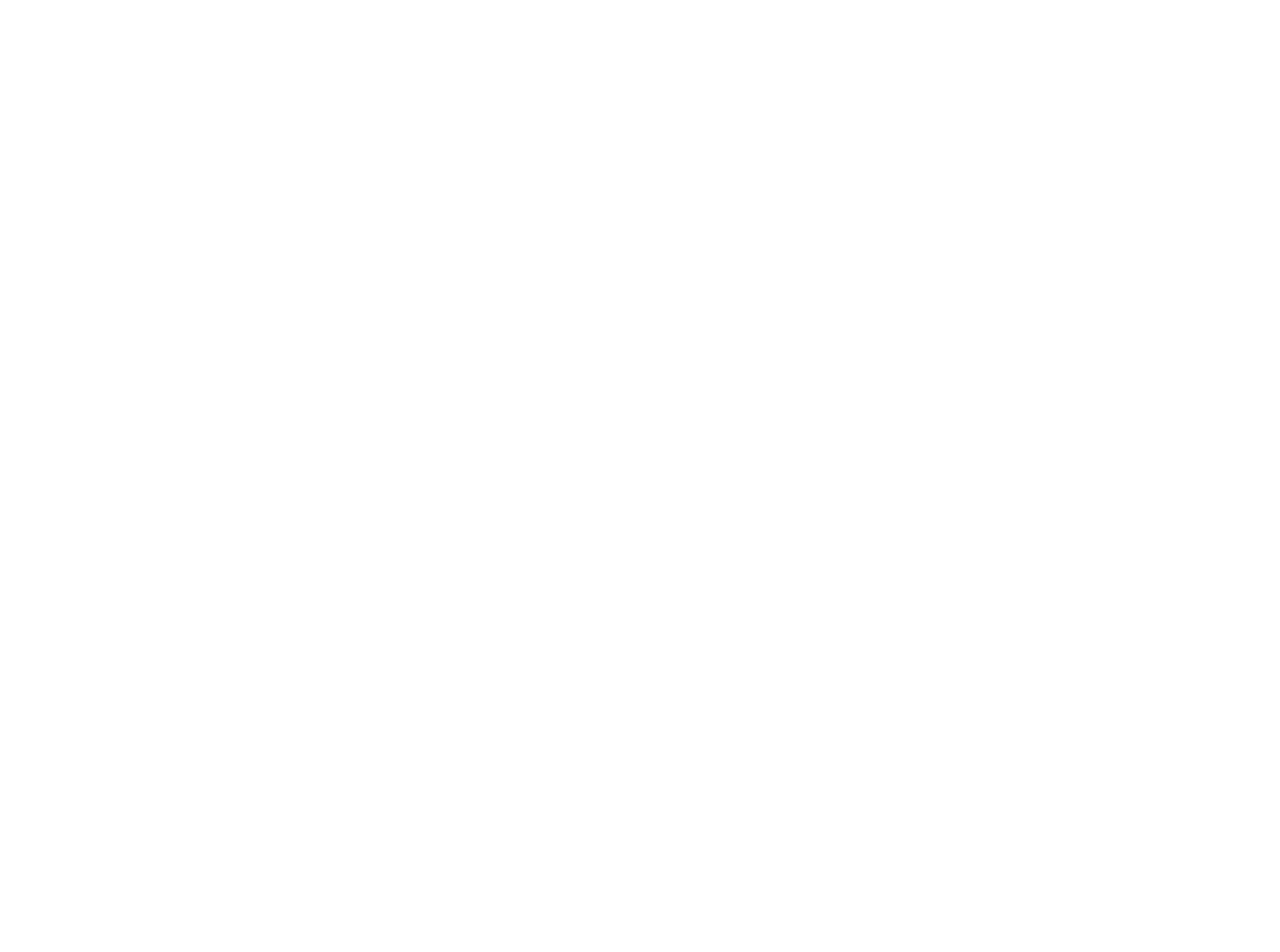
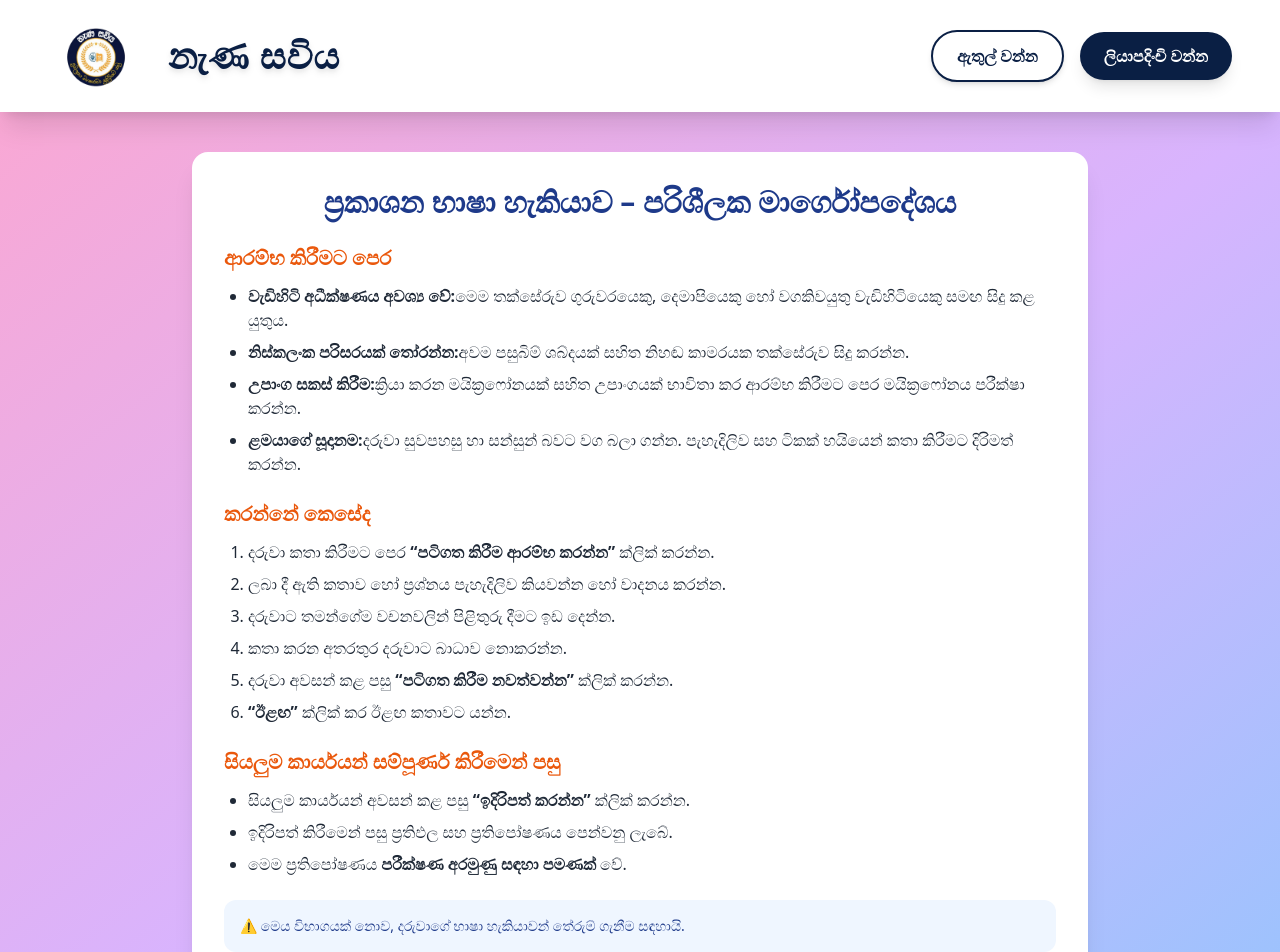
Before and after one commit to DulankaEdiriweera/Nena-Sawiya, a React (Create React App) app in the folder frontend/: page /elduserguide in a window 1280 px wide. Before the commit this address had no page. Shown: the top 952 px of the page. Before the commit the page ends 800 px from the top, so only its background shows below. Built offline with nearby package versions, Linux system fonts and the light colour scheme.

Commit message:
Add a User Guide page for Eld assessment and add the header to the eld components

```diff
--- a/frontend/src/App.js
+++ b/frontend/src/App.js
@@ -3,7 +3,7 @@ import "./App.css";
 import { BrowserRouter as Router, Routes, Route } from "react-router-dom";
 import StoryAssessment from "./EldComponent/StoryAssessment";
 import EldResults from "./EldComponent/EldResults";
-
+import ELDUserGuide from "./EldComponent/EldUserGuide";
 import VisualDiscriminationHome from "./pages/visualDiscriminationPages/VisualDisciminationHome";
 import StudentAdvicePageDis from "./pages/visualDiscriminationPages/DiscriminationAdvices";
 import Level1Discrimination from "./pages/visualDiscriminationPages/DiscriminationLevel1AllInOne";
@@ -22,7 +22,7 @@ function App() {
         <Route path="/" element={<Home />} />
         <Route path="/story" element={<StoryAssessment />} />
         <Route path="/eldResults" element={<EldResults />} />
-
+        <Route path="/elduserguide" element={<ELDUserGuide/>}/>
         <Route path="/visual" element={<VisualDiscriminationHome />} />
         <Route path="/visualDisAdvices" element={<StudentAdvicePageDis />} />
         <Route path="/level1allin1" element={<Level1Discrimination />} />
--- a/frontend/src/Components/Home.jsx
+++ b/frontend/src/Components/Home.jsx
@@ -17,7 +17,7 @@ const Home = () => {
       color: "from-pink-400 to-rose-500",
       bgColor: "bg-gradient-to-br from-pink-100 to-rose-100",
       emoji: "💬",
-      path: "/story"
+      path: "/elduserguide"
     },
     {
       id: 2,
--- a/frontend/src/EldComponent/EldResults.jsx
+++ b/frontend/src/EldComponent/EldResults.jsx
@@ -1,5 +1,6 @@
 import React from "react";
 import { useLocation, useNavigate } from "react-router-dom";
+import Header from "../Components/Header";
 
 function ResultPage() {
   const location = useLocation();
@@ -25,17 +26,21 @@ function ResultPage() {
   }
 
   return (
+    <div>
+      <div>
+        <Header />
+      </div>
       <div className="min-h-screen flex items-center justify-center bg-gradient-to-br from-pink-300 via-purple-300 to-blue-300 p-6 relative overflow-hidden">
         {/* Floating Decorations Layer */}
         <div className="absolute inset-0 pointer-events-none overflow-hidden z-0 hidden md:block">
           {/* Top Left */}
-        <div className="absolute top-10 left-10 w-40 h-40 bg-pink-700 rounded-full opacity-30 animate-bounce"></div>
+          <div className="absolute top-10 left-10 w-40 h-40 bg-pink-700 rounded-full opacity-30"></div>
           <div className="absolute top-28 left-16 text-pink-400 text-7xl animate-pulse">
             ✨
           </div>
 
           {/* Top Right */}
-        <div className="absolute top-20 right-16 w-40 h-40 bg-yellow-500 rounded-full opacity-30 animate-bounce delay-300"></div>
+          <div className="absolute top-20 right-16 w-40 h-40 bg-yellow-500 rounded-full opacity-30 delay-300"></div>
           <div className="absolute top-32 right-5 text-yellow-400 text-6xl animate-pulse delay-500">
             ⭐
           </div>
@@ -44,16 +49,16 @@ function ResultPage() {
           <div className="absolute top-1/2 left-6 w-14 h-14 bg-purple-700 rounded-full opacity-30 animate-pulse"></div>
 
           {/* Middle Right */}
-        <div className="absolute top-1/2 right-6 w-14 h-14 bg-blue-700 rounded-full opacity-30 animate-bounce delay-700"></div>
+          <div className="absolute top-1/2 right-6 w-14 h-14 bg-blue-700 rounded-full opacity-30 delay-700"></div>
 
           {/* Bottom Left */}
-        <div className="absolute bottom-5 left-5 w-20 h-20 bg-cyan-800 rounded-full opacity-30 animate-bounce delay-500"></div>
+          <div className="absolute bottom-5 left-5 w-20 h-20 bg-cyan-800 rounded-full opacity-30 delay-500"></div>
           <div className="absolute bottom-32 left-14 text-purple-400 text-8xl animate-pulse">
             🎨
           </div>
 
           {/* Bottom Right */}
-        <div className="absolute bottom-10 right-14 w-40 h-40 bg-green-700 rounded-full opacity-30 animate-bounce delay-1000"></div>
+          <div className="absolute bottom-10 right-14 w-40 h-40 bg-green-700 rounded-full opacity-30 delay-1000"></div>
           <div className="absolute bottom-40 right-10 text-red-400 text-7xl animate-pulse delay-700">
             🎈
           </div>
@@ -101,6 +106,7 @@ function ResultPage() {
           <div className="absolute bottom-0 left-0 w-full h-4 bg-gradient-to-r from-purple-400 via-blue-400 via-green-400 via-yellow-400 to-red-400 rounded-b-3xl"></div>
         </div>
       </div>
+    </div>
   );
 }
 
--- /dev/null
+++ b/frontend/src/EldComponent/EldUserGuide.jsx
@@ -0,0 +1,115 @@
+import React from "react";
+import { Link } from "react-router-dom";
+import Header from "../Components/Header";
+
+const ELDUserGuide = () => {
+  return (
+    <div>
+      <div>
+        <Header />
+      </div>
+      <div
+        className="min-h-screen bg-gradient-to-br from-pink-300 via-purple-300 to-blue-300
+                    flex justify-center items-start py-10 px-4"
+      >
+        <div className="max-w-4xl w-full bg-white shadow-xl rounded-2xl p-8">
+          {/* Title */}
+          <h1 className="text-2xl md:text-3xl font-bold text-center text-blue-900 mb-6">
+            ප්‍රකාශන භාෂා හැකියාව – පරිශීලක මාර්ගෝපදේශය
+          </h1>
+
+          {/* Section: Before You Start */}
+          <section className="mb-6">
+            <h2 className="text-xl font-semibold text-orange-600 mb-3">
+              ආරම්භ කිරීමට පෙර
+            </h2>
+
+            <ul className="list-disc pl-6 space-y-2 text-gray-800">
+              <li>
+                <strong>වැඩිහිටි අධීක්ෂණය අවශ්‍ය වේ:</strong>
+                මෙම තක්සේරුව ගුරුවරයෙකු, දෙමාපියෙකු හෝ වගකිවයුතු වැඩිහිටියෙකු
+                සමඟ සිදු කළ යුතුය.
+              </li>
+              <li>
+                <strong>නිස්කලංක පරිසරයක් තෝරන්න:</strong>
+                අවම පසුබිම් ශබ්දයක් සහිත නිහඬ කාමරයක තක්සේරුව සිදු කරන්න.
+              </li>
+              <li>
+                <strong>උපාංග සකස් කිරීම:</strong>
+                ක්‍රියා කරන මයික්‍රෆෝනයක් සහිත උපාංගයක් භාවිතා කර ආරම්භ කිරීමට
+                පෙර මයික්‍රෆෝනය පරීක්ෂා කරන්න.
+              </li>
+              <li>
+                <strong>ළමයාගේ සූදානම:</strong>
+                දරුවා සුවපහසු හා සන්සුන් බවට වග බලා ගන්න. පැහැදිලිව සහ ටිකක්
+                හයියෙන් කතා කිරීමට දිරිමත් කරන්න.
+              </li>
+            </ul>
+          </section>
+
+          {/* Section: How to Do */}
+          <section className="mb-6">
+            <h2 className="text-xl font-semibold text-orange-600 mb-3">
+              කරන්නේ කෙසේද
+            </h2>
+
+            <ol className="list-decimal pl-6 space-y-2 text-gray-800">
+              <li>
+                දරුවා කතා කිරීමට පෙර <strong>“පටිගත කිරීම ආරම්භ කරන්න”</strong>{" "}
+                ක්ලික් කරන්න.
+              </li>
+              <li>
+                ලබා දී ඇති කතාව හෝ ප්‍රශ්නය පැහැදිලිව කියවන්න හෝ වාදනය කරන්න.
+              </li>
+              <li>දරුවාට තමන්ගේම වචනවලින් පිළිතුරු දීමට ඉඩ දෙන්න.</li>
+              <li>කතා කරන අතරතුර දරුවාට බාධාව නොකරන්න.</li>
+              <li>
+                දරුවා අවසන් කළ පසු <strong>“පටිගත කිරීම නවත්වන්න”</strong>{" "}
+                ක්ලික් කරන්න.
+              </li>
+              <li>
+                <strong>“ඊළඟ”</strong> ක්ලික් කර ඊළඟ කතාවට යන්න.
+              </li>
+            </ol>
+          </section>
+
+          {/* Section: After Completion */}
+          <section className="mb-6">
+            <h2 className="text-xl font-semibold text-orange-600 mb-3">
+              සියලුම කාර්යයන් සම්පූර්ණ කිරීමෙන් පසු
+            </h2>
+
+            <ul className="list-disc pl-6 space-y-2 text-gray-800">
+              <li>
+                සියලුම කාර්යයන් අවසන් කළ පසු
+                <strong> “ඉදිරිපත් කරන්න”</strong> ක්ලික් කරන්න.
+              </li>
+              <li>
+                ඉදිරිපත් කිරීමෙන් පසු ප්‍රතිඵල සහ ප්‍රතිපෝෂණය පෙන්වනු ලැබේ.
+              </li>
+              <li>
+                මෙම ප්‍රතිපෝෂණය <strong>පරීක්ෂණ අරමුණු සඳහා පමණක්</strong> වේ.
+              </li>
+            </ul>
+          </section>
+
+          {/* Footer Note */}
+          <div className="mt-6 p-4 bg-blue-50 rounded-xl text-sm text-blue-900">
+            ⚠️ මෙය විභාගයක් නොව, දරුවාගේ භාෂා හැකියාවන් තේරුම් ගැනීම සඳහායි.
+          </div>
+
+          {/* Start Button */}
+          <div className="mt-8 flex justify-center">
+            <Link to="/story">
+              <button className="bg-gradient-to-r from-purple-500 to-pink-500 hover:from-purple-600 hover:to-pink-600 text-white font-bold py-3 px-8 rounded-full shadow-xl transform hover:scale-110 transition-all border-4 border-purple-300 animate-pulse">
+                ආරම්භ කරන්න
+              </button>
+            </Link>
+          </div>
+        </div>
+      </div>
+    </div>
+  );
+};
+
+export default ELDUserGuide;
```
Lines whose indentation alone changed are shown as unchanged.
